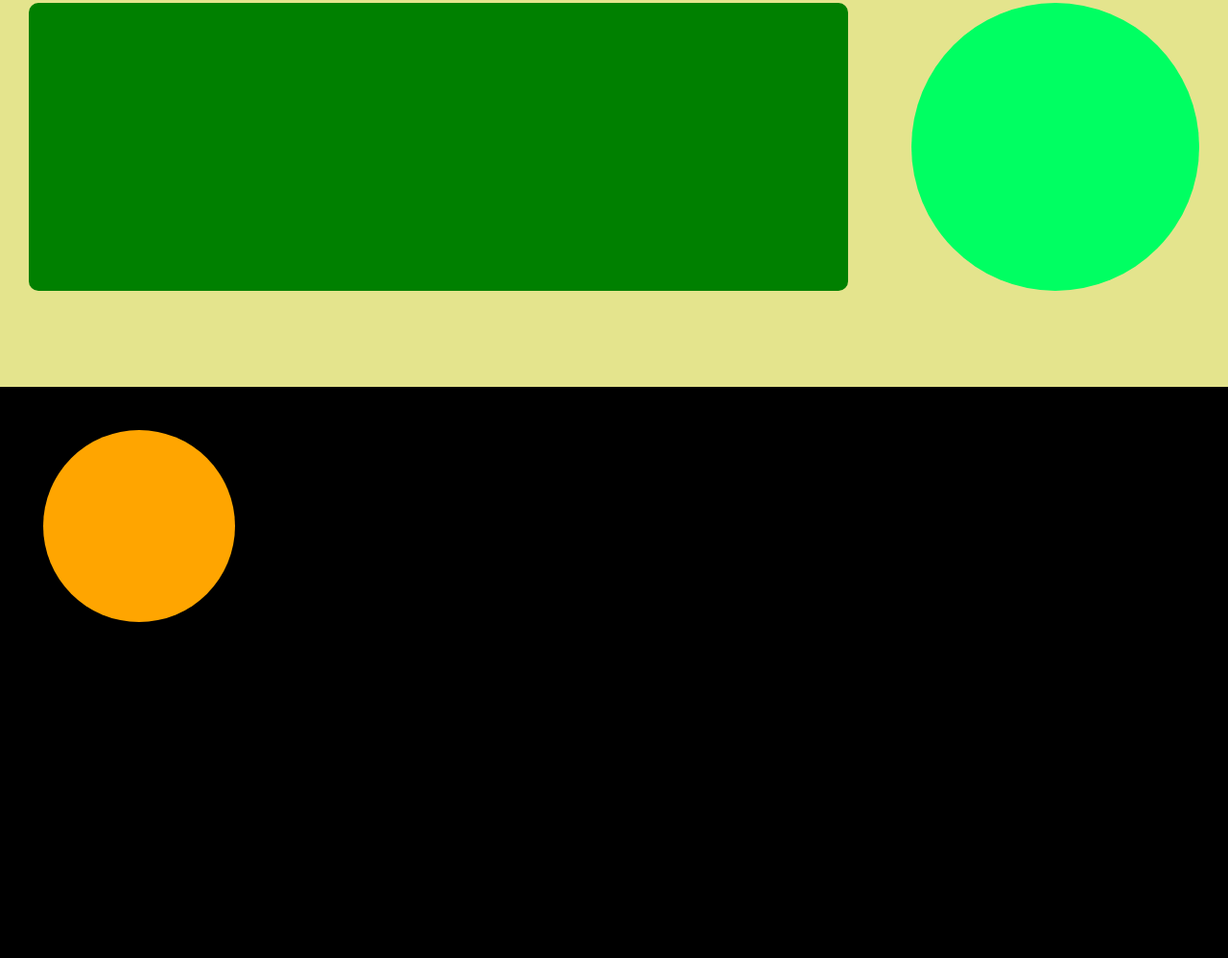
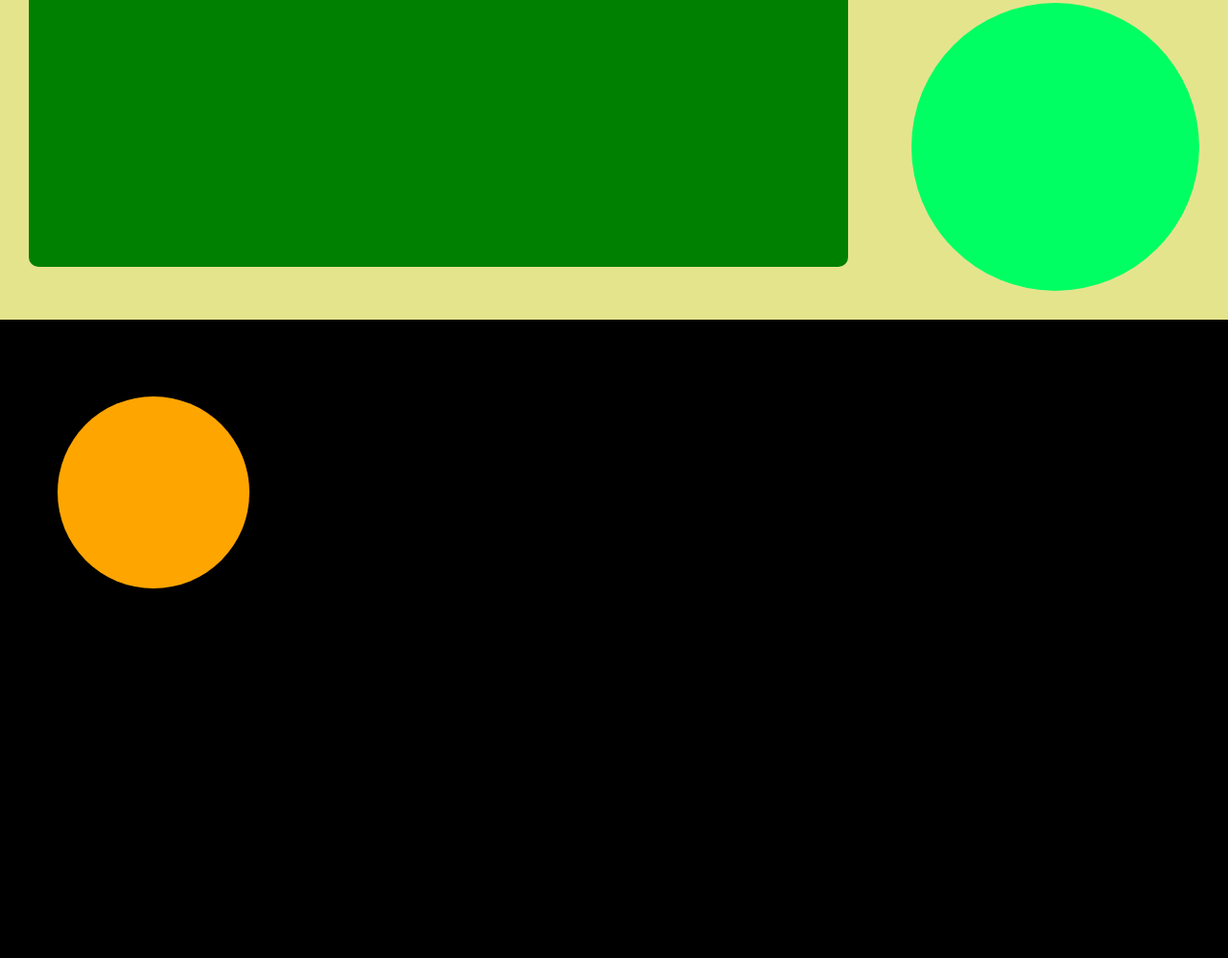
Before and after one commit to luzmariamindje/nocionesbasicas, a plain HTML site: page index.html in a window 1280 px wide. Shown: the part 2042-3040 px from the top of the page at 96% size. Drawn offline with Linux system fonts and the light colour scheme.

Commit message:
Se ha mejorado el footer

```diff
--- a/css/estilo.css
+++ b/css/estilo.css
@@ -79,7 +79,6 @@ header {
   height: 300px;
   /* margen  se queda con todo lo que tiene de epacio*/
   flex-basis: 70%;
-  margin-top: 50px;
   border-radius: 10px;
 }
 
@@ -92,16 +91,12 @@ header {
 .reverso {
   flex-flow: row-reverse nowrap;
 }
+
 footer {
   background-color: black;
   max-width: 1366px;
-  /* siempre en el centro de todas las pantallas */
-  margin: 0 auto;
-  /*  */
-  box-sizing: border-box;
-  padding: 25px 25px 0 25px;
+  padding: 80px 35px 0 60px;
   height: 800px;
-  margin-top: 100px;
 }
 
 .circulo2 {
@@ -109,5 +104,5 @@ footer {
   width: 200px;
   background-color: orange;
   border-radius: 50%;
-  margin: 20px;
+
 }
```
